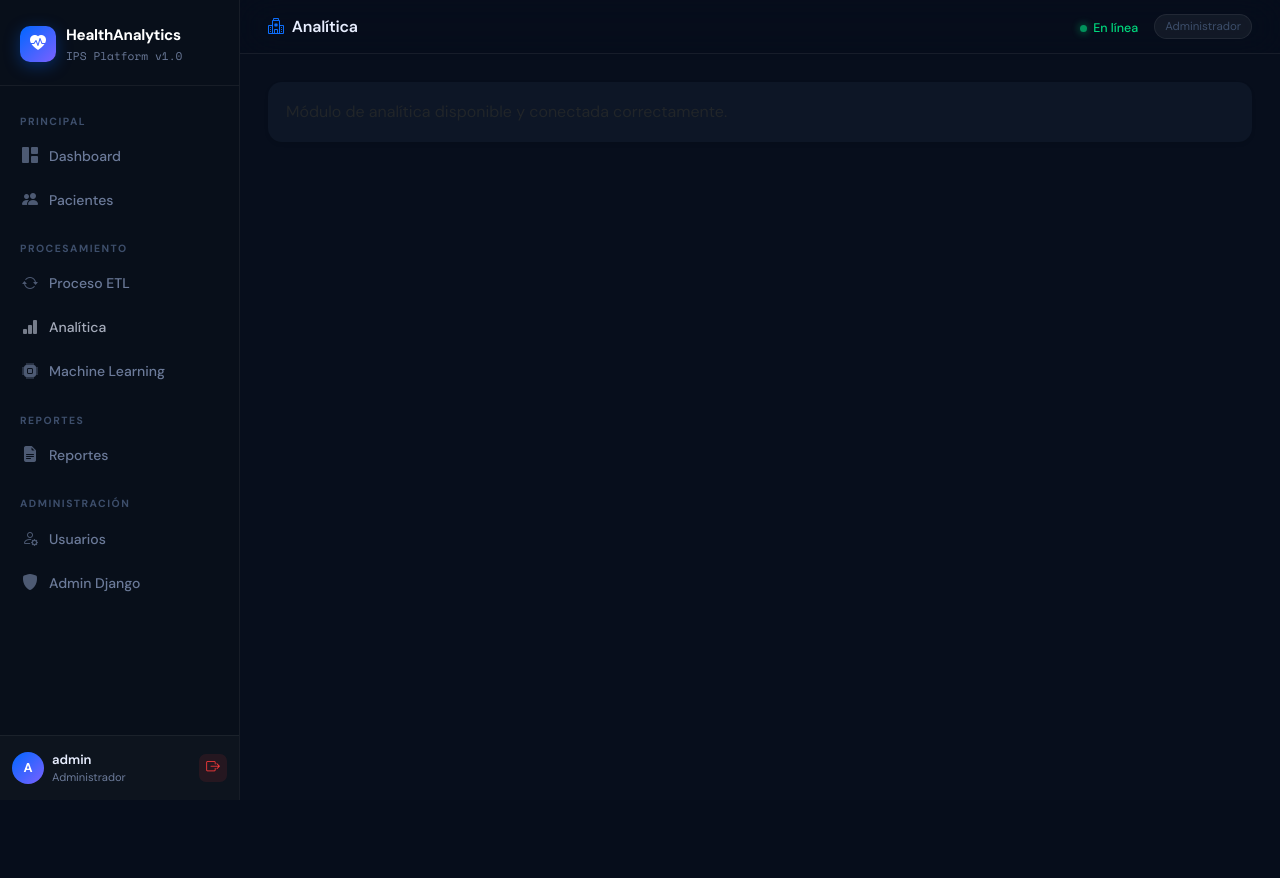
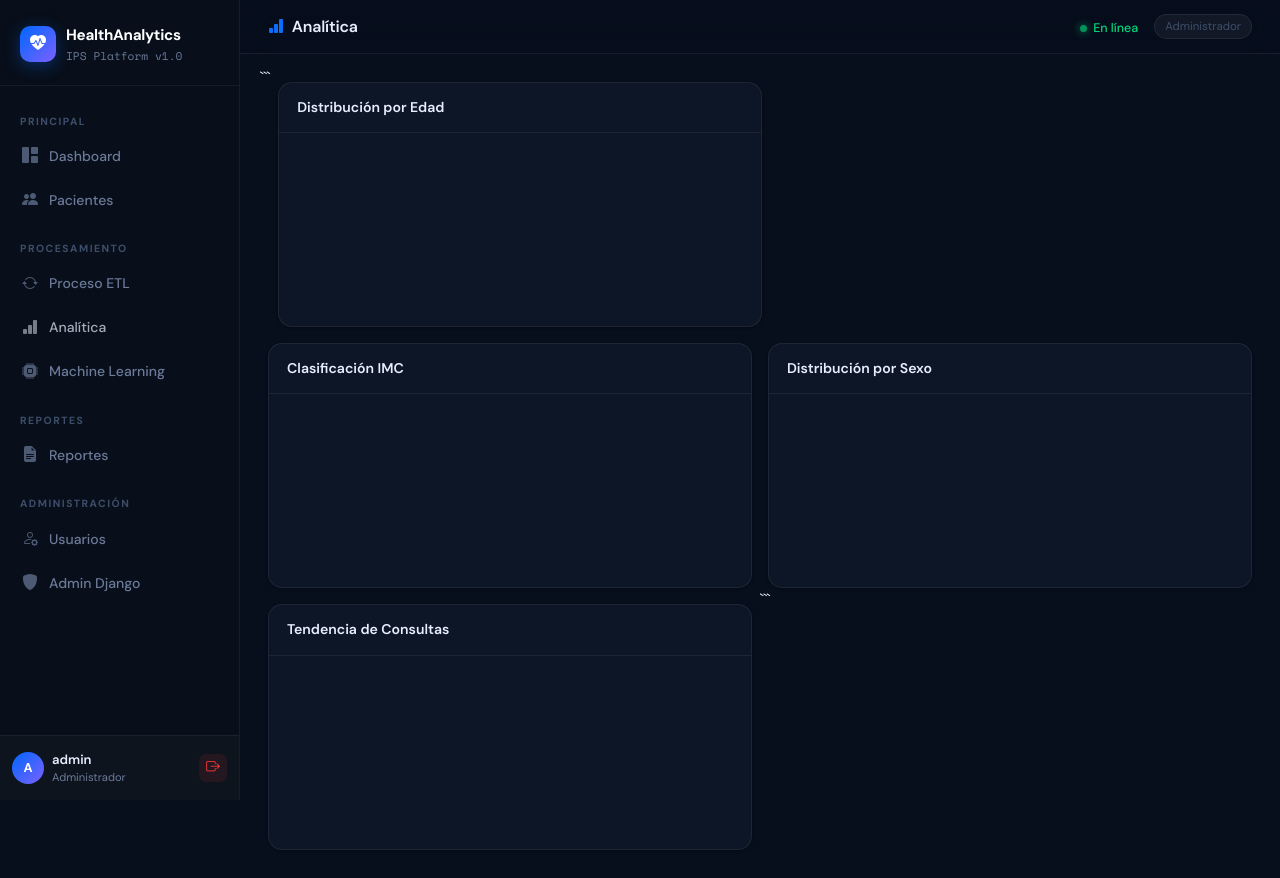
Before and after one commit to yeris01/HealthAnalytics_IPS_, a Django app: page /analytics/ in a window 1280 px wide. Before the commit the page ends 800 px from the top, so only its background shows below. Run offline with Django 5.2, Linux system fonts and the light colour scheme; a user stored in the database is signed in; data that the repository does not hold is empty; a map, chart or similar area stays blank.

Commit message:
correcpcion de graficas

````diff
--- a/templates/analytics/index.html
+++ b/templates/analytics/index.html
@@ -1,6 +1,123 @@
 {% extends 'base.html' %}
 {% block title %}Analítica - HealthAnalytics IPS{% endblock %}
-{% block page_title %}<i class="bi bi-hospital me-2 text-primary"></i>Analítica{% endblock %}
+{% block page_title %} <i class="bi bi-bar-chart-fill me-2 text-primary"></i>Analítica
+{% endblock %}
+
 {% block content %}
-<div class="card shadow-sm border-0"><div class="card-body"><p class="mb-0">Módulo de analítica disponible y conectada correctamente.</p></div></div>
+
+<div class="row g-3">
+
+```
+<div class="col-md-6">
+    <div class="card">
+        <div class="card-header">Distribución por Edad</div>
+        <div class="card-body">
+            <canvas id="chartEdad"></canvas>
+        </div>
+    </div>
+</div>
+
+<div class="col-md-6">
+    <div class="card">
+        <div class="card-header">Clasificación IMC</div>
+        <div class="card-body">
+            <canvas id="chartIMC"></canvas>
+        </div>
+    </div>
+</div>
+
+<div class="col-md-6">
+    <div class="card">
+        <div class="card-header">Distribución por Sexo</div>
+        <div class="card-body">
+            <canvas id="chartSexo"></canvas>
+        </div>
+    </div>
+</div>
+
+<div class="col-md-6">
+    <div class="card">
+        <div class="card-header">Tendencia de Consultas</div>
+        <div class="card-body">
+            <canvas id="chartTendencia"></canvas>
+        </div>
+    </div>
+</div>
+```
+
+</div>
+
 {% endblock %}
+
+{% block extra_js %}
+
+<script>
+
+async function cargarAnalitica() {
+
+    // Edad
+    const edadResp = await fetch('/api/analytics/edad/');
+    const edad = await edadResp.json();
+
+    new Chart(document.getElementById('chartEdad'), {
+        type: 'bar',
+        data: {
+            labels: edad.map(x => x.grupo),
+            datasets: [{
+                label: 'Pacientes',
+                data: edad.map(x => x.total)
+            }]
+        }
+    });
+
+    // IMC
+    const imcResp = await fetch('/api/analytics/imc/');
+    const imc = await imcResp.json();
+
+    new Chart(document.getElementById('chartIMC'), {
+        type: 'doughnut',
+        data: {
+            labels: imc.map(x => x.clasificacion),
+            datasets: [{
+                data: imc.map(x => x.total)
+            }]
+        }
+    });
+
+    // Sexo
+    const sexoResp = await fetch('/api/analytics/sexo/');
+    const sexo = await sexoResp.json();
+
+    new Chart(document.getElementById('chartSexo'), {
+        type: 'pie',
+        data: {
+            labels: sexo.map(x => x.sexo),
+            datasets: [{
+                data: sexo.map(x => x.total)
+            }]
+        }
+    });
+
+    // Tendencia
+    const tendResp = await fetch('/api/analytics/tendencia/');
+    const tendencia = await tendResp.json();
+
+    new Chart(document.getElementById('chartTendencia'), {
+        type: 'line',
+        data: {
+            labels: tendencia.map(x => x.mes),
+            datasets: [{
+                label: 'Consultas',
+                data: tendencia.map(x => x.total),
+                fill: false
+            }]
+        }
+    });
+
+}
+
+document.addEventListener('DOMContentLoaded', cargarAnalitica);
+
+</script>
+
+{% endblock %}
````
